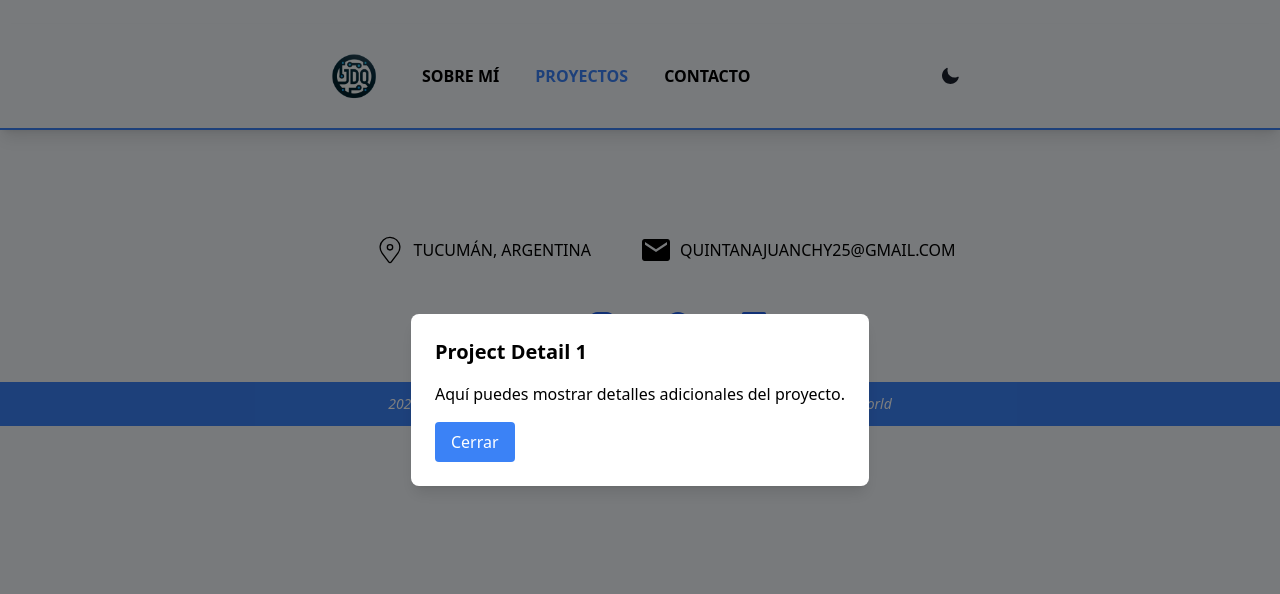
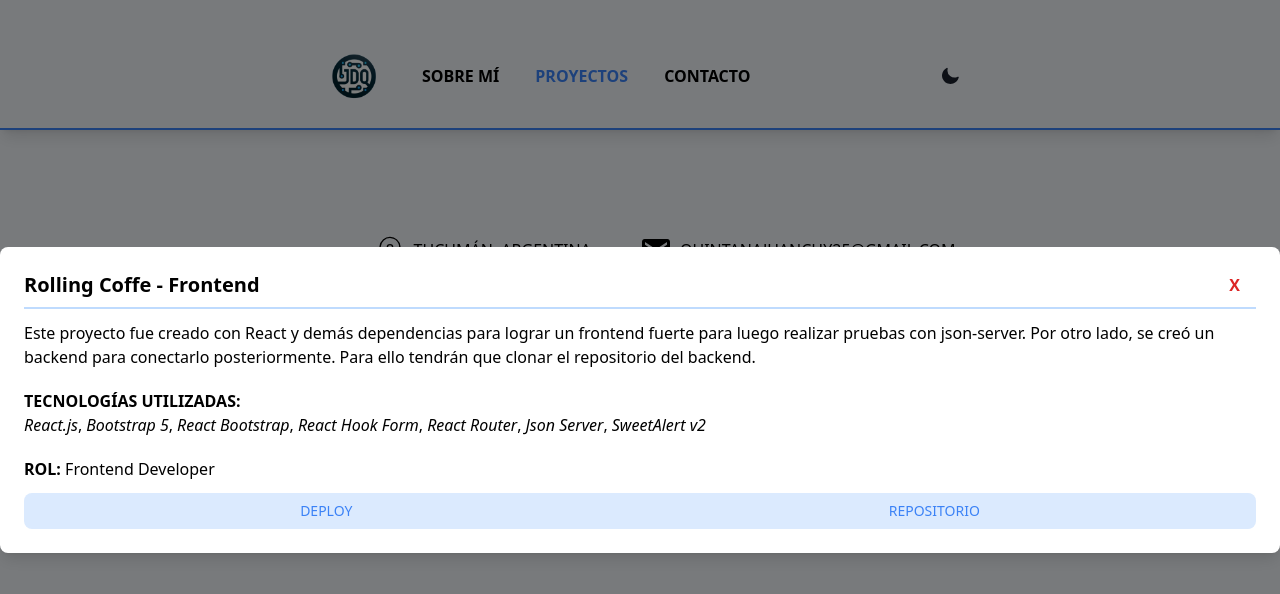
Before and after one commit to juanchyquintana/portfolio-jdq, a React (Vite) app: page /projects/1 in a window 1280 px wide. Shown: the top 594 px of the page. Built offline with nearby package versions, Linux system fonts and the light colour scheme.

Commit message:
modified design of projects card and add a modal details about of projects

```diff
--- a/src/components/ModalProjectDetail.tsx
+++ b/src/components/ModalProjectDetail.tsx
@@ -1,9 +1,17 @@
-import { useNavigate, useParams } from "react-router-dom";
+import { Link, useLocation, useNavigate, useParams } from "react-router-dom";
+import { projects } from "../data/projects";
 import Error404 from "./Error404";
+import { Fragment } from "react/jsx-runtime";
+import { useMemo } from "react";
 
 export default function ModalProjectDetail() {
   const navigate = useNavigate();
   const { id } = useParams();
+
+  const project = projects.find((project) => project.id === Number(id));
+
+  const { pathname } = useLocation();
+  const isProjects = useMemo(() => pathname === `/projects/${id}`, [pathname]);
 
   if (!id) {
     return <Error404 />;
@@ -18,14 +26,65 @@
         className="bg-white rounded-lg shadow-lg p-6"
         onClick={(e) => e.stopPropagation()}
       >
-        <h2 className="text-xl font-bold mb-4">Project Detail {id}</h2>
-        <p>Aquí puedes mostrar detalles adicionales del proyecto.</p>
-        <button
-          className="mt-4 bg-blue-500 text-white px-4 py-2 rounded"
-          onClick={() => navigate(-1)}
-        >
-          Cerrar
-        </button>
+        <div className="flex justify-between items-center mb-3 border-b-2 border-blue-200 pb-2">
+          <h2 className="text-xl font-bold ">{project?.name}</h2>
+
+          <button
+            className=" text-red-600 font-bold px-4 rounded"
+            onClick={() => navigate(-1)}
+          >
+            X
+          </button>
+        </div>
+
+        <p>{project?.description}</p>
+
+        {isProjects && (
+          <div className="flex flex-col my-5">
+            <p className="uppercase font-bold">Tecnologías utilizadas:</p>
+            <div className="flex flex-wrap">
+              {project?.technologies.map((tech, index) => (
+                <Fragment key={index}>
+                  <span className="italic">{tech}</span>
+                  {index !== project.technologies.length - 1 && (
+                    <span className="mr-1">,</span>
+                  )}
+                </Fragment>
+              ))}
+            </div>
+          </div>
+        )}
+
+        <p className="my-3">
+          <span className="uppercase font-bold">Rol:</span> {project?.role}
+        </p>
+
+        <div className="mt-auto p-2 rounded-lg flex justify-around bg-blue-100">
+          <Link
+            to={project?.projectLink || "#"}
+            target={project?.projectLink ? "_blank" : "_self"}
+            rel="noopener noreferrer"
+            className={`text-sm uppercase ${
+              project?.projectLink
+                ? "text-blue-500 hover:text-black"
+                : "text-gray-500 cursor-not-allowed"
+            }`}
+            onClick={(e) => {
+              if (!project?.projectLink) e.preventDefault(); // Evita que haga algo si no hay link.
+            }}
+          >
+            {project?.projectLink === "" ? "No Deploy" : "Deploy"}
+          </Link>
+
+          <Link
+            to={project?.repositoryLink || "#"}
+            target="_blank"
+            rel="noopener noreferrer"
+            className="text-blue-500 uppercase text-sm hover:text-black"
+          >
+            Repositorio
+          </Link>
+        </div>
       </div>
     </div>
   );
--- a/src/data/projects.ts
+++ b/src/data/projects.ts
@@ -9,6 +9,7 @@
     projectLink: "https://rollingcoffejdq.netlify.app/",
     repositoryLink: "https://github.com/juanchyquintana/rollingCoffe",
     role: "Frontend Developer",
+    image: "https://i.imgur.com/pPuUapD.jpeg"
   },
   {
     id: 2,
@@ -18,6 +19,7 @@
     projectLink: "https://lotusrestaurante.netlify.app/",
     repositoryLink: "https://github.com/juanchyquintana/restauranteFrontend",
     role: "Frontend Developer",
+    image: "https://i.imgur.com/KioXWWh.jpeg"
   },
   {
     id: 3,
@@ -27,27 +29,20 @@
     projectLink: "https://ritmoweb.netlify.app/",
     repositoryLink: "https://github.com/juanchyquintana/proyectoModuloDos",
     role: "Frontend Developer",
+    image: "https://i.imgur.com/ZGaqkbW.jpeg"
   },
   {
     id: 4,
-    name: "Bienes Racices",
-    description: "Este proyecto fue llevado a cabo en un curso de Udemy. En el pude aprender a programar e implementar mapas, dropzone, etc.",
-    technologies: ["Node.js", "Express", "Express Validator", "Autenticación", "Tailwindcss", "Mapás", "Pug", "Multer", "Nodemailer", "Sequelize", "MySQL 12", "JSON Web Token", "Dropzone"],
-    projectLink: "",
-    repositoryLink: "https://github.com/juanchyquintana/bienesRacicesJDQ",
-    role: "Full Stack Developer",
-  },
-  {
-    id: 5,
     name: "Dona Pirola Recetas",
     description: "En este proyecto se creó una página para mostrar las recetas. En el hicimos uso de JSON-Server como Base de Datos",
     technologies: ["React.js", "React Form Hook", "React Router", "Json Server", "SweetAlert v2"],
     projectLink: "https://donapirolarecetas.netlify.app/",
     repositoryLink: "https://github.com/juanchyquintana/blogRecetasRolling",
     role: "Frontend Developer",
+    image: "https://i.imgur.com/tUueuyl.jpeg"
   },
   {
-    id: 6,
+    id: 5,
     name: "Messiento Vintage",
     description:
       "En esta tarea, practiqué todas las habilidades aprendidas en el curso y este fue mi primer trabajo con mi equipo. El Scrum Master dividió las tareas para cada compañero de equipo. Hice la página 404 y sobre nosotros. También hice el logotipo y el fondo.",
@@ -55,113 +50,96 @@
     projectLink: "https://messientovintagerolling.netlify.app/",
     repositoryLink: "https://github.com/juanchyquintana/messientovintagerolling",
     role: "Frontend Developer",
+    image: "https://i.imgur.com/ivLD07G.jpeg"
   },
   {
-    id: 7,
+    id: 6,
     name: "Rolling Coffe - Backend",
     description: "Este proyecto fue creado con Node.js usando Mongo.db como base de datos. Este backend se creó para conectarlo con su frontend. Para ello tendrán que clonar el repositorio del frontend.",
     technologies: ["Javascript", "Node.js", "cors", "bcrypt", "dotenv", "Express", "Express Validator", "mongoose", "Morgan"],
     projectLink: "https://rolling-coffe-backend.vercel.app/",
     repositoryLink: "https://github.com/juanchyquintana/rollingCoffeBackend",
     role: "Backend Developer",
+    image: "https://i.imgur.com/xPqJKlT.jpeg"
   },
   {
-    id: 8,
-    name: "Dev Jobs Clone",
-    description: "Repositorio DevJobs Clone realizado en un curso de Udemy con NodeJS MVC",
-    technologies: ["Express Handlebars", "Express", "Javascript", "CSS", "Axios", "Nodemailer"],
-    projectLink: "https://devjobsclone.vercel.app/",
-    repositoryLink: "https://github.com/juanchyquintana/devjobsclone",
-    role: "Full Stack Developer",
-  },
-  {
-    id: 9,
-    name: "Up Task - Practice",
-    description: "Este fue mi primer proyecto utilizando el stack MERN. En este pude crear la primera conexión de un frontend con un backend. Utilizando Node.js, Mongo.db y Axios. Para el frontend utilicé React.js y Tailwindcss",
-    technologies: ["React.js", "Mongo.db", "Axios", "Tailwind", "Node.js"],
-    projectLink: "",
-    repositoryLink: "https://github.com/juanchyquintana/uptaskPractice",
-    role: "Full Stack Developer",
-  },
-  {
-    id: 10,
+    id: 7,
     name: "Lotus Restaurante - Backend",
     description: "Este proyecto es el backend de un sistema de gestión para un restaurante de cocina China llamado Lotus Restaurante. Aquí encontrarás toda la lógica y funcionalidad necesarias para administrar los pedidos, menús, clientes y empleados del restaurante.",
     technologies: ["Javascript", "Node.js", "Mongo.db", "Cors", "dotenv", "Express", "Express Validator", "mongoose", "Morgan", "Bcrypt"],
     projectLink: "https://lotus-restaurante-backend.vercel.app/",
     repositoryLink: "https://github.com/juanchyquintana/restauranteBackend",
     role: "Backend Developer",
+    image: "https://i.imgur.com/xPqJKlT.jpeg"
   },
   {
-    id: 12,
-    name: "GuitarLA - TypeScript",
-    description: "Este proyecto fue creado siguiendo el curso de Udemy sobre TypeScript.",
-    technologies: ["TypeScript", "CSS", "HTML", "React.js", "Vite"],
-    projectLink: "",
-    repositoryLink: "https://github.com/juanchyquintana/guitarla-ts",
-    role: "Frontend Developer",
-  },
-  {
-    id: 13,
+    id: 8,
     name: "Calculador de Propinas",
     description: "Este proyecto es una calculadora de propinas desarrollada con React, TypeScript y TailwindCSS. La aplicación permite calcular propinas basándose en el monto total y el porcentaje de propina deseado. También hace uso de una base de datos local para guardar configuraciones o historial de cálculos.",
     technologies: ["React.js", "TypeScript", "Tailwindcss"],
     projectLink: "https://tipcalculatorts.netlify.app/",
     repositoryLink: "https://github.com/juanchyquintana/calculador-propinas-ts",
     role: "Frontend Developer",
+    image: "https://i.imgur.com/qARhTgp.jpeg"
   },
   {
-    id: 14,
+    id: 9,
     name: "Contador de Calorias",
     description: "Este proyecto es un contador de calorías desarrollado con React, TypeScript y TailwindCSS. La aplicación permite a los usuarios registrar y realizar un seguimiento de su consumo de calorías diario.",
     technologies: ["React.js", "TypeScript", "Tailwindcss", "Vite", "uuid", "heroicons"],
     projectLink: "https://calorietrackertsjdq.netlify.app/",
     repositoryLink: "https://github.com/juanchyquintana/calorie-tracker",
     role: "Frontend Developer",
+    image: "https://i.imgur.com/Aq9QSRF.jpeg"
   },
   {
-    id: 15,
+    id: 10,
     name: "Control de Gastos",
     description: "Este proyecto es una aplicación de control de gastos desarrollada con React utilizando Context API. Permite a los usuarios llevar un registro de sus gastos y visualizarlos de manera clara y organizada.",
     technologies: ["React.js", "Context API", "Tailwindcss", "Vite"],
     projectLink: "https://controlgastosapijdq.netlify.app/",
     repositoryLink: "https://github.com/juanchyquintana/control-gastos-contextapi",
     role: "Frontend Developer",
+    image: "https://i.imgur.com/iDggVjp.jpeg"
   },
   {
-    id: 16,
+    id: 11,
     name: "Pacientes de Veterinaria",
     description: "Este proyecto es una aplicación para registrar pacientes de veterinarias, desarrollada con React, TypeScript, React Hook Form, Zustand y TailwindCSS. Permite a los usuarios llevar un control detallado de los pacientes, sus datos y visitas.",
     technologies: ["React.js", "TypeScript", "React Hook", "Zustand", "Tailwindcss", "Vite", "React Toastify"],
     projectLink: "https://veterinariajdqtsz.netlify.app/",
     repositoryLink: "https://github.com/juanchyquintana/pacientesvet-zustand-ts",
     role: "Frontend Developer",
+    image: "https://i.imgur.com/a8BmGzn.jpeg"
   },
   {
-    id: 17,
+    id: 12,
     name: "Consulta de Clima",
     description: "Este proyecto es una aplicación para consultar el clima desarrollada con React y TypeScript. La aplicación permite a los usuarios obtener información meteorológica actualizada consultando una API.",
     technologies: ["React.js", "TypeScript", "Axios", "Zod", "Vite"],
     projectLink: "https://climapptsjdq.netlify.app/",
     repositoryLink: "https://github.com/juanchyquintana/clima-react-ts",
     role: "Frontend Developer",
+    image: "https://i.imgur.com/9Zfrenx.jpeg"
   },
   {
-    id: 18,
+    id: 13,
     name: "Consulta de Precios de Criptomonedas",
     description: "Este proyecto es una aplicación para consultar el precio de las criptomonedas desarrollada con React y TypeScript. La aplicación permite a los usuarios obtener información actualizada sobre los precios de diferentes criptomonedas consultando una API.",
     technologies: ["React.js", "TypeScript", "Axios", "Zod", "Zustand", "Vite"],
     projectLink: "https://cryptoseatrchjdq.netlify.app/",
     repositoryLink: "https://github.com/juanchyquintana/cripto-react-ts",
     role: "Frontend Developer",
+    image: "https://i.imgur.com/YTl0Dny.jpeg"
   },
   {
-    id: 19,
+    id: 14,
     name: "Bebidas React",
     description: "Este proyecto es una aplicacion para consultar recetas de bebidas. Estas consultas las realizo con Axios.",
     technologies: ["React.js", "Typescript", "Tailwindcss", "Axios", "Zod", "Zustand", "Heroicons", "Headlessui"],
-    projectLink: "",
+    projectLink: "https://recetasdetragosjdq.netlify.app/",
     repositoryLink: "https://github.com/juanchyquintana/bebidas-react-ts",
     role: "Frontend Developer",
+    image: "https://i.imgur.com/aZ3ootv.jpeg"
   },
 ];
--- a/src/types/index.ts
+++ b/src/types/index.ts
@@ -5,5 +5,6 @@
     technologies: string[],
     projectLink: string,
     repositoryLink: string,
-    role: string
+    role: string,
+    image?: string,
 }
```
Also changed, not shown: src/components/Projects.tsx (+7 -6 lines).
